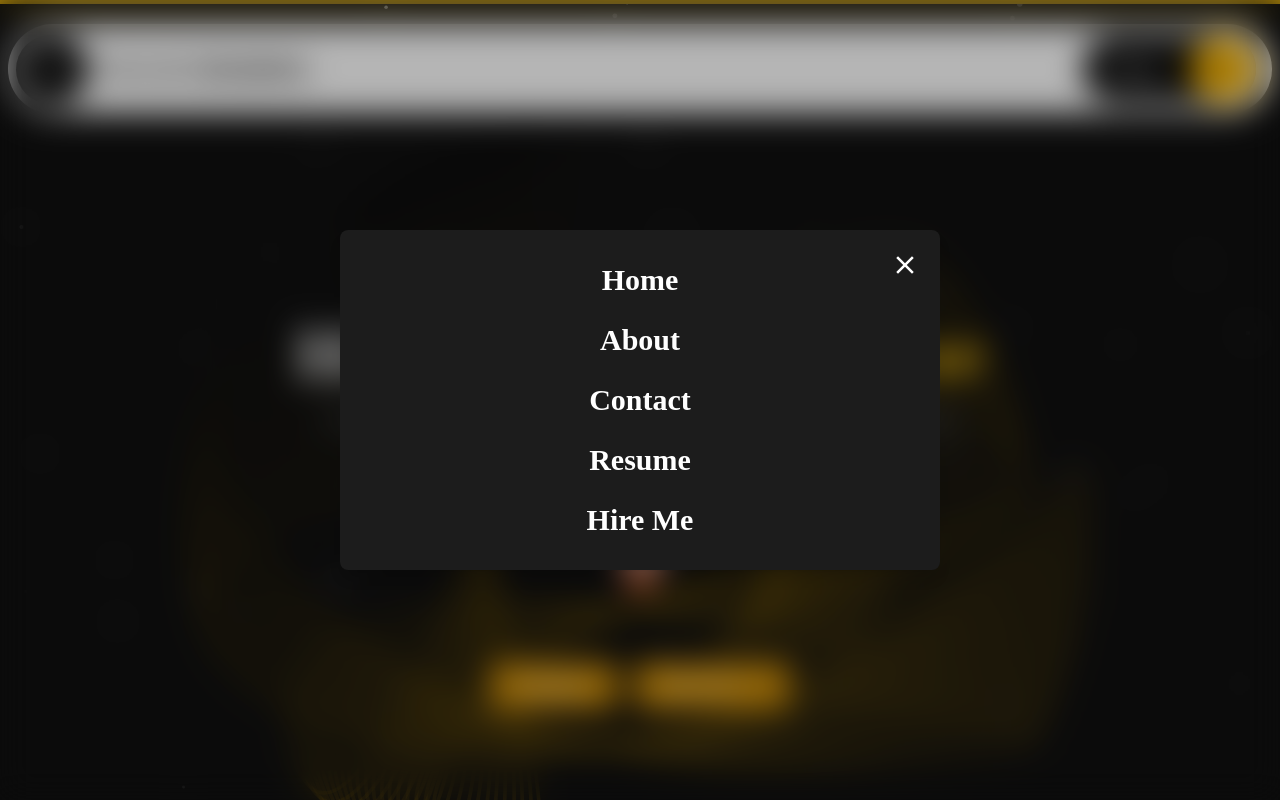
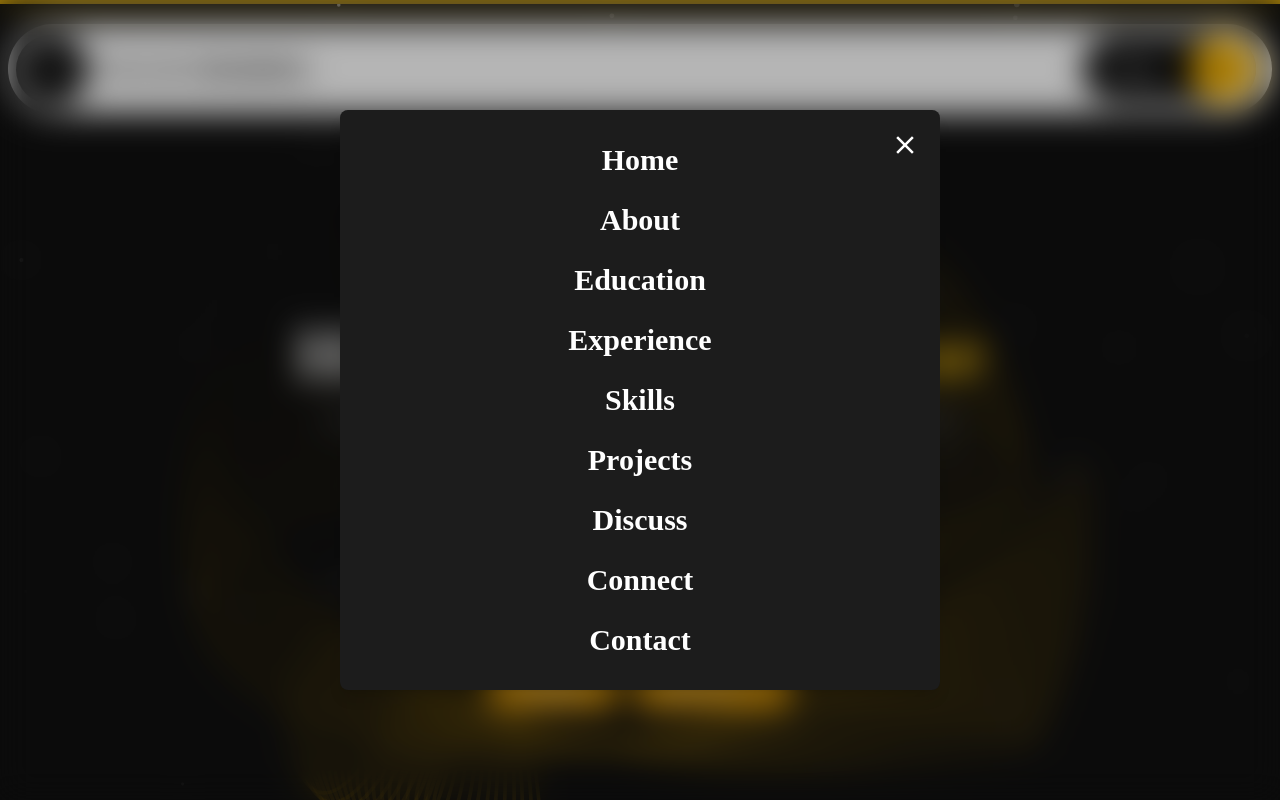
Before and after one commit to vikashsharmaa25/Personal-Portfolio, a Next.js app: page / in a window 1280 px wide. Both pictures are taken after a click on the element "Menu". Shown: the top 800 px of the page. Built offline with nearby package versions, Linux system fonts and the light colour scheme.

Commit message:
menu done

```diff
--- a/src/app/page.tsx
+++ b/src/app/page.tsx
@@ -11,7 +11,6 @@ import Education from "@/components/Education/Education";
 import Experience from "@/components/Experience/Experience";
 import Footer from "@/components/Footer/Footer";
 import PrimaryHeroSection from "@/components/HeroSection/PrimaryHeroSection";
-import SecondryHeroSection from "@/components/HeroSection/SecondryHeroSection";
 import Navbar from "@/components/Navbar/Navbar";
 import Project from "@/components/PersonalProject/Project";
 import Resume from "@/components/Resume/Resume";
@@ -40,10 +39,74 @@ const SmoothScroll: React.FC<{ children: React.ReactNode }> = ({
 
 export default function Home() {
   const contactRef = useRef<HTMLDivElement>(null);
+  const aboutRef = useRef<HTMLDivElement>(null);
+  const educationRef = useRef<HTMLDivElement>(null);
+  const experienceRef = useRef<HTMLDivElement>(null);
+  const skillsRef = useRef<HTMLDivElement>(null);
+  const developmentRef = useRef<HTMLDivElement>(null);
+  const resumeRef = useRef<HTMLDivElement>(null);
+  const projectRef = useRef<HTMLDivElement>(null);
+  const discussRef = useRef<HTMLDivElement>(null);
+  const connectRef = useRef<HTMLDivElement>(null);
 
+  // Define the scrollTo functions for each section
   const scrollToContact = () => {
     if (contactRef.current) {
       contactRef.current.scrollIntoView({ behavior: "smooth" });
+    }
+  };
+
+  const scrollToAbout = () => {
+    if (aboutRef.current) {
+      aboutRef.current.scrollIntoView({ behavior: "smooth" });
+    }
+  };
+
+  const scrollToEducation = () => {
+    if (educationRef.current) {
+      educationRef.current.scrollIntoView({ behavior: "smooth" });
+    }
+  };
+
+  const scrollToExperience = () => {
+    if (experienceRef.current) {
+      experienceRef.current.scrollIntoView({ behavior: "smooth" });
+    }
+  };
+
+  const scrollToSkills = () => {
+    if (skillsRef.current) {
+      skillsRef.current.scrollIntoView({ behavior: "smooth" });
+    }
+  };
+
+  const scrollToDevelopment = () => {
+    if (developmentRef.current) {
+      developmentRef.current.scrollIntoView({ behavior: "smooth" });
+    }
+  };
+
+  const scrollToResume = () => {
+    if (resumeRef.current) {
+      resumeRef.current.scrollIntoView({ behavior: "smooth" });
+    }
+  };
+
+  const scrollToProject = () => {
+    if (projectRef.current) {
+      projectRef.current.scrollIntoView({ behavior: "smooth" });
+    }
+  };
+
+  const scrollToDiscuss = () => {
+    if (discussRef.current) {
+      discussRef.current.scrollIntoView({ behavior: "smooth" });
+    }
+  };
+
+  const scrollToConnect = () => {
+    if (connectRef.current) {
+      connectRef.current.scrollIntoView({ behavior: "smooth" });
     }
   };
 
@@ -55,7 +118,18 @@ export default function Home() {
           animate={{ opacity: 1, y: 0 }}
           transition={{ duration: 0.5 }}
         >
-          <Navbar />
+          <Navbar
+            scrollToContact={scrollToContact}
+            scrollToAbout={scrollToAbout}
+            scrollToEducation={scrollToEducation}
+            scrollToExperience={scrollToExperience}
+            scrollToSkills={scrollToSkills}
+            // scrollToDevelopment={scrollToDevelopment}
+            // scrollToResume={scrollToResume}
+            scrollToProject={scrollToProject}
+            scrollToDiscuss={scrollToDiscuss}
+            scrollToConnect={scrollToConnect}
+          />
         </motion.div>
 
         <motion.div
@@ -65,15 +139,9 @@ export default function Home() {
         >
           <PrimaryHeroSection scrollToContact={scrollToContact} />
         </motion.div>
-        {/* <motion.div
-          initial={{ opacity: 0 }}
-          whileInView={{ opacity: 1 }}
-          viewport={{ once: true }}
-          transition={{ duration: 0.5 }}
-        >
-          <SecondryHeroSection />
-        </motion.div> */}
+
         <motion.div
+          ref={aboutRef}
           initial={{ opacity: 0 }}
           whileInView={{ opacity: 1 }}
           viewport={{ once: true }}
@@ -81,7 +149,9 @@ export default function Home() {
         >
           <About scrollToContact={scrollToContact} />
         </motion.div>
+
         <motion.div
+          ref={educationRef}
           initial={{ opacity: 0 }}
           whileInView={{ opacity: 1 }}
           viewport={{ once: true }}
@@ -89,7 +159,9 @@ export default function Home() {
         >
           <Education />
         </motion.div>
+
         <motion.div
+          ref={experienceRef}
           initial={{ opacity: 0 }}
           whileInView={{ opacity: 1 }}
           viewport={{ once: true }}
@@ -97,7 +169,9 @@ export default function Home() {
         >
           <Experience />
         </motion.div>
+
         <motion.div
+          ref={skillsRef}
           initial={{ opacity: 0 }}
           whileInView={{ opacity: 1 }}
           viewport={{ once: true }}
@@ -105,7 +179,9 @@ export default function Home() {
         >
           <Skills />
         </motion.div>
+
         <motion.div
+          ref={developmentRef}
           initial={{ opacity: 0 }}
           whileInView={{ opacity: 1 }}
           viewport={{ once: true }}
@@ -113,7 +189,9 @@ export default function Home() {
         >
           <Development />
         </motion.div>
+
         <motion.div
+          ref={resumeRef}
           initial={{ opacity: 0 }}
           whileInView={{ opacity: 1 }}
           viewport={{ once: true }}
@@ -121,7 +199,9 @@ export default function Home() {
         >
           <Resume />
         </motion.div>
+
         <motion.div
+          ref={projectRef}
           initial={{ opacity: 0 }}
           whileInView={{ opacity: 1 }}
           viewport={{ once: true }}
@@ -129,7 +209,9 @@ export default function Home() {
         >
           <Project />
         </motion.div>
+
         <motion.div
+          ref={discussRef}
           initial={{ opacity: 0 }}
           whileInView={{ opacity: 1 }}
           viewport={{ once: true }}
@@ -137,7 +219,9 @@ export default function Home() {
         >
           <Discuss scrollToContact={scrollToContact} />
         </motion.div>
+
         <motion.div
+          ref={connectRef}
           initial={{ opacity: 0 }}
           whileInView={{ opacity: 1 }}
           viewport={{ once: true }}
@@ -145,6 +229,7 @@ export default function Home() {
         >
           <Connect />
         </motion.div>
+
         <motion.div
           ref={contactRef}
           initial={{ opacity: 0 }}
@@ -154,6 +239,7 @@ export default function Home() {
         >
           <ContactMe />
         </motion.div>
+
         <Footer />
       </main>
     </SmoothScroll>
--- a/src/components/Navbar/Navbar.tsx
+++ b/src/components/Navbar/Navbar.tsx
@@ -4,7 +4,31 @@ import React, { useState } from "react";
 import { motion, AnimatePresence } from "framer-motion";
 import { MdOutlineSegment, MdClose } from "react-icons/md";
 
-function Navbar() {
+type NavbarProps = {
+  scrollToContact: () => void;
+  scrollToAbout: () => void;
+  scrollToEducation: () => void;
+  scrollToExperience: () => void;
+  scrollToSkills: () => void;
+  // scrollToDevelopment: () => void;
+  // scrollToResume: () => void;
+  scrollToProject: () => void;
+  scrollToDiscuss: () => void;
+  scrollToConnect: () => void;
+};
+
+function Navbar({
+  scrollToContact,
+  scrollToAbout,
+  scrollToEducation,
+  scrollToExperience,
+  scrollToSkills,
+  // scrollToDevelopment,
+  // scrollToResume,
+  scrollToProject,
+  scrollToDiscuss,
+  scrollToConnect,
+}: NavbarProps) {
   // State to control the menu's visibility
   const [isMenuOpen, setIsMenuOpen] = useState(false);
 
@@ -53,7 +77,19 @@ function Navbar() {
   };
 
   // Menu items list
-  const menuItems = ["Home", "About", "Contact", "Resume", "Hire Me"];
+  const menuItems = [
+    { label: "Home", onClick: toggleMenu }, // Home doesn't need a scroll handler
+    { label: "About", onClick: scrollToAbout },
+    { label: "Education", onClick: scrollToEducation },
+    { label: "Experience", onClick: scrollToExperience },
+    { label: "Skills", onClick: scrollToSkills },
+    // { label: "Development", onClick: scrollToDevelopment },
+    // { label: "Resume", onClick: scrollToResume },
+    { label: "Projects", onClick: scrollToProject },
+    { label: "Discuss", onClick: scrollToDiscuss },
+    { label: "Connect", onClick: scrollToConnect },
+    { label: "Contact", onClick: scrollToContact },
+  ];
 
   return (
     <>
@@ -86,7 +122,7 @@ function Navbar() {
             variants={menuVariants}
             initial="hidden"
             animate="visible"
-            exit="exit" // Added exit animation
+            exit="exit"
           >
             <motion.div className="bg-[#1C1C1C] w-[80%] md:w-[60%] max-w-[600px] rounded-lg shadow-lg relative p-8 backdrop-blur-md text-center">
               {/* Close Icon */}
@@ -104,9 +140,12 @@ function Navbar() {
                     key={index}
                     variants={menuItemVariants}
                     className="cursor-pointer hover:text-[#FEB901] transition-colors duration-300"
-                    onClick={toggleMenu}
+                    onClick={() => {
+                      item.onClick();
+                      toggleMenu(); // Close the menu after clicking
+                    }}
                   >
-                    {item}
+                    {item.label}
                   </motion.div>
                 ))}
               </div>
```
